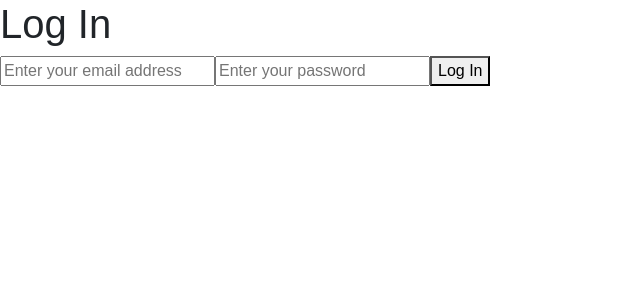
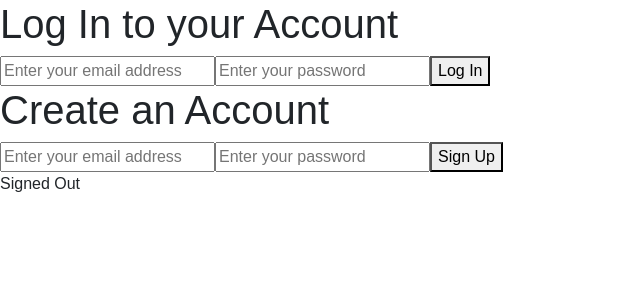
Before and after one commit to SebuBergman/EcoHub, a React (Create React App) app: page /login in a window 1280 px wide. Shown: the top 300 px of the page, without its empty margins (0-640 px from the left). Built offline with nearby package versions, Linux system fonts and the light colour scheme; no server answers.

Commit message:
finished firebase login & register. Next gonna work on full login page, redirects, userpage and styling

```diff
--- /dev/null
+++ b/src/components/auth/authDetails.jsx
@@ -0,0 +1,36 @@
+import { onAuthStateChanged, signOut } from 'firebase/auth';
+import React, { useEffect, useState } from 'react';
+import { auth } from "../../firebase";
+
+const AuthDetails = () => {
+    const [authUser, setAuthUser] = useState(null);
+
+    useEffect(() => {
+        const listen = onAuthStateChanged(auth, (user) => {
+            if (user) {
+                setAuthUser(user);
+            } else {
+                setAuthUser(null);
+            }
+
+        })
+
+        return () => {
+            listen();
+        }
+    }, []);
+
+    const userSignOut = () => {
+        signOut(auth).then(() => {
+            console.log('User signed out');
+        }).catch(err => console.log(err));
+    };
+
+    return (
+        <div>
+            { authUser ? <><p>{`Signed In as ${authUser.email}`}</p><button onClick={userSignOut}>Sign Out</button></> : <p>Signed Out</p> }
+        </div>
+    )
+}
+
+export default AuthDetails;
--- a/src/components/auth/login.jsx
+++ b/src/components/auth/login.jsx
@@ -18,7 +18,7 @@ function Login() {
     return (
         <div className="sign-in-container">
             <form onSubmit={signIn}>
-                <h1>Log In</h1>
+                <h1>Log In to your Account</h1>
                 <input
                     type="email"
                     placeholder="Enter your email address"
--- a/src/components/auth/register.jsx
+++ b/src/components/auth/register.jsx
@@ -0,0 +1,40 @@
+import React, { useState } from 'react';
+import { auth } from "../../firebase";
+import { createUserWithEmailAndPassword } from 'firebase/auth';
+
+function SignUp() {
+    const [email, setEmail] = useState("");
+    const [password, setPassword] = useState("");
+
+    const signUp = (e) => {
+        e.preventDefault();
+        createUserWithEmailAndPassword(auth, email, password)
+        .then((userCredential) => {
+            console.log(userCredential)
+        }).catch((error => {
+            console.log(error);
+        }))
+    }
+    return (
+        <div className="sign-in-container">
+            <form onSubmit={signUp}>
+                <h1>Create an Account</h1>
+                <input
+                    type="email"
+                    placeholder="Enter your email address"
+                    value={email}
+                    onChange={(e) => setEmail(e.target.value)}>
+                </input>
+                <input
+                    type="password"
+                    placeholder="Enter your password"
+                    value={password}
+                    onChange={(e) => setPassword(e.target.value)}>
+                </input>
+                <button type="submit">Sign Up</button>
+            </form>
+        </div>
+    )
+}
+
+export default SignUp;
--- a/src/pages/learnPages/ENVIssues.jsx
+++ b/src/pages/learnPages/ENVIssues.jsx
@@ -1,4 +1,4 @@
-import "./envissues.scss";
+import "./ENVIssues.scss";
 import NavigationBar from "../../components/navbar/Navbar";
 import Footer from "../../components/footer/Footer";
 
--- a/src/pages/userPages/authPage.jsx
+++ b/src/pages/userPages/authPage.jsx
@@ -1,11 +1,14 @@
 import "./auth.scss";
-import Login from "../../components/auth/login";
-
+import SignIn from "../../components/auth/login";
+import SignUp from "../../components/auth/register";
+import AuthDetails from "../../components/auth/authDetails";
 
 const UserAuth = () => {
     return (
         <div className="PageBody">
-            <Login />
+            <SignIn />
+            <SignUp />
+            <AuthDetails />
         </div>
     )
 }
```
